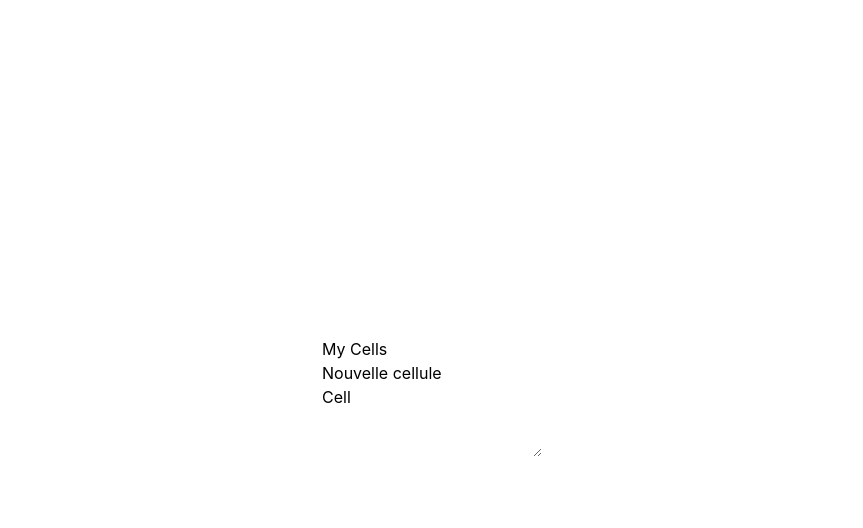
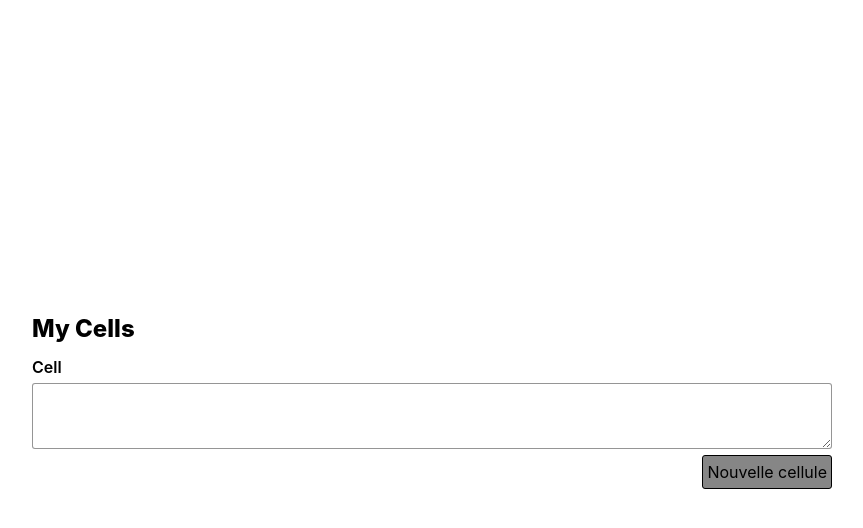
Before and after one commit to ProjectBabbage/mlim, a Next.js app in the folder frontendts/: page / in a window 1280 px wide. Both pictures are taken after a click on the button "Nouvelle cellule". Shown: the top 528 px of the page, without its empty margins (208-1071 px from the left). Built offline with nearby package versions, Linux system fonts and the light colour scheme.

Commit message:
Add cells and line style

```diff
--- a/frontendts/components/Cells.tsx
+++ b/frontendts/components/Cells.tsx
@@ -10,14 +10,19 @@ export default function Cells() {
     function addCell(): void {
         const newCell: Cell = CellFactory.createCell();
         newCell.lines.push(LineFactory.createCodeLine());
-        setCells([...cells, newCell])
+        setCells([...cells, newCell]);
     }
 
     return (
-        <div>
-            <h2>My Cells</h2>
-            <button type="button" onClick={addCell}>Nouvelle cellule</button>
-            { cells.map((cell, i) => <CellComponent cell={cell} key={i}></CellComponent>) }
+        <div className="container">
+            <h1>My Cells</h1>
+            { cells.map((cell, i) => <div id={`cell${i}`} key={i}><CellComponent cell={cell}></CellComponent></div>) }
+            <div className="action-container">
+                <div className="flex-grow"></div>
+                <div>
+                    <button type="button" onClick={addCell}>Nouvelle cellule</button>
+                </div>
+            </div>
         </div>
     )
 }
--- a/frontendts/components/Line.tsx
+++ b/frontendts/components/Line.tsx
@@ -20,7 +20,7 @@ export default class Line extends React.Component<LineProps, any> {
     render() {
         return (
             <div>
-                <textarea value={this.state.value} onChange={this.handleChange}></textarea>
+                <textarea className="line-area" value={this.state.value} onChange={this.handleChange}></textarea>
             </div>
         )
     }
--- a/frontendts/styles/globals.css
+++ b/frontendts/styles/globals.css
@@ -28,3 +28,43 @@ a {
     background: black;
   }
 }
+
+h1 {
+  font-size: 24px;
+  font-weight: 800;
+  margin-bottom: 8px;
+}
+
+h2 {
+  font-size: 16px;
+  margin-bottom: 4px;
+  font-weight: 600;
+}
+
+.container {
+  width: 800px;
+}
+
+.action-container {
+  display: flex;
+  width: 100%;
+  align-items: end;
+}
+
+.flex-grow {
+  flex-grow: 1;
+}
+
+button {
+  border-radius: 3px;
+  border: solid 1px black;
+  background: #868686;
+  padding: 4px;
+}
+
+.line-area {
+  border: solid 1px rgba(79, 79, 79, 0.6);
+  border-radius: 3px;
+  width: 100%;
+  padding: 8px 16px;
+}
```
